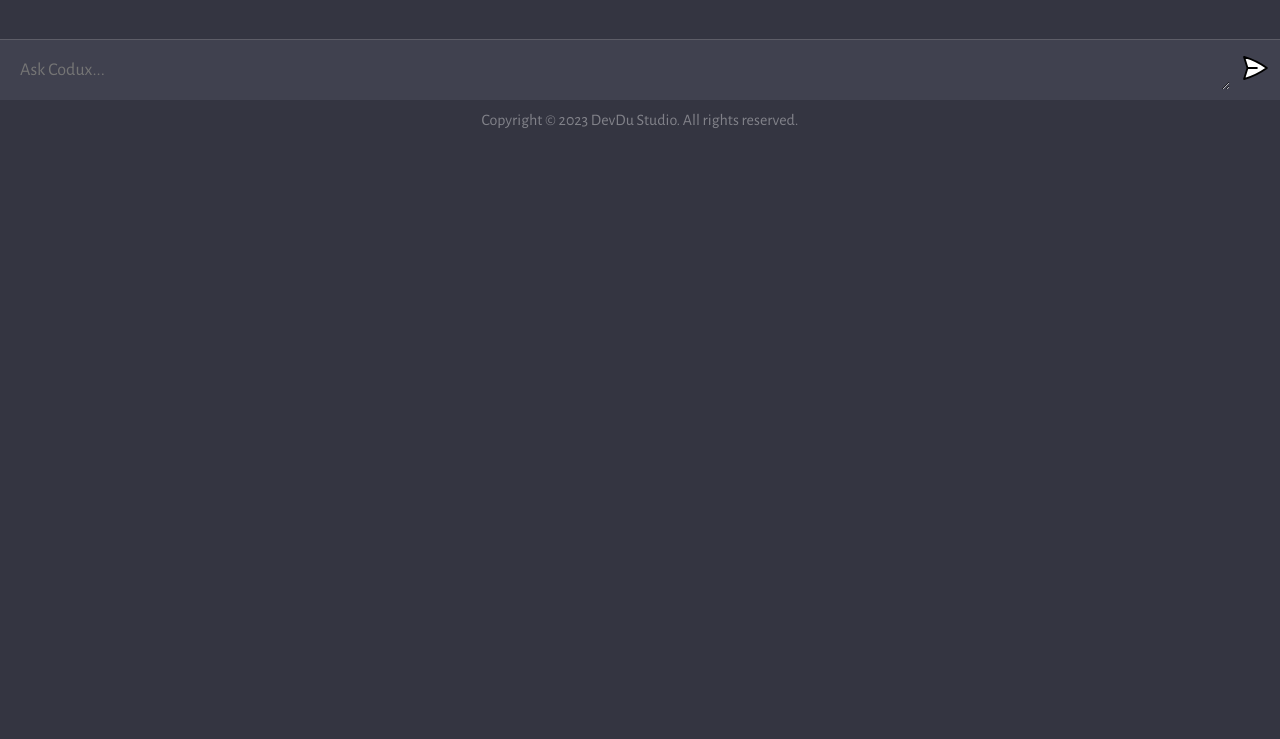
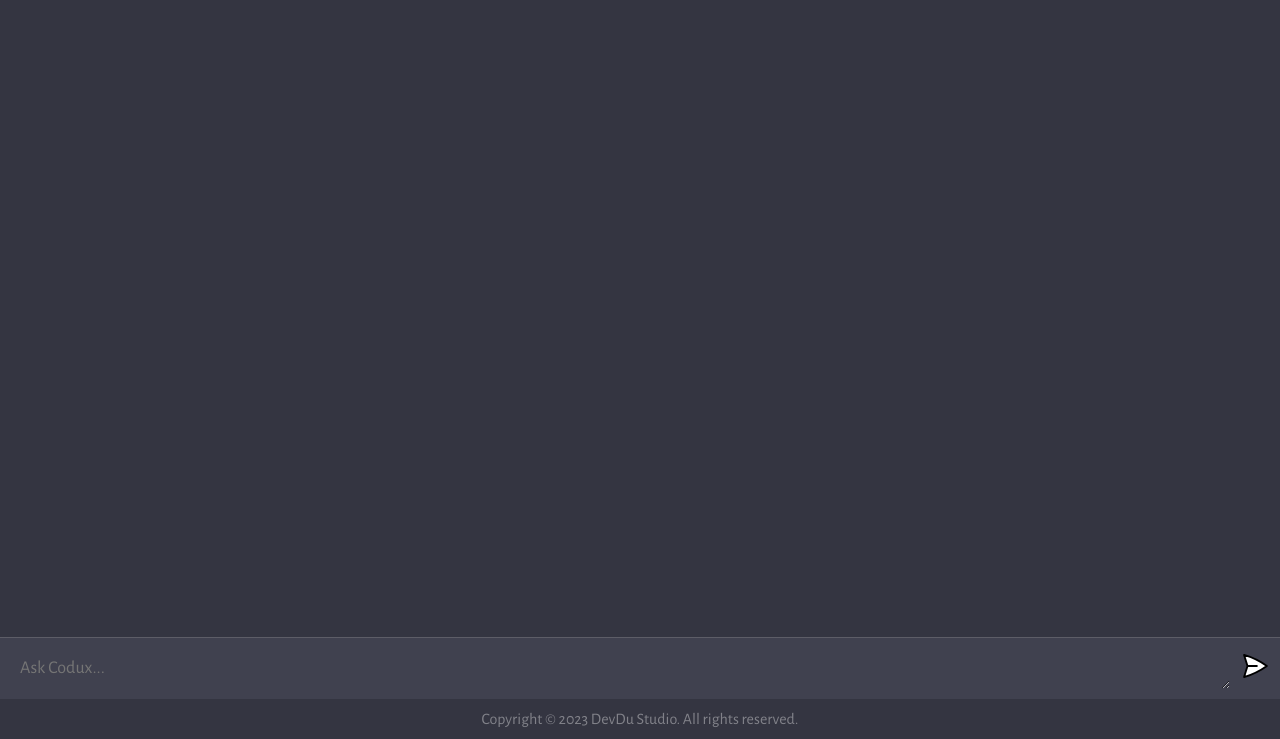
Before and after one commit to maeve-du/chatgpt-app, a website built with Vite: page client/index.html in a window 1280 px wide. Shown: the part 61-800 px from the top of the page. Built offline with nearby package versions, Linux system fonts and the light colour scheme.

Commit message:
fix UI bug

```diff
--- a/client/src/css/style.scss
+++ b/client/src/css/style.scss
@@ -10,8 +10,7 @@
 
 body {
   width: 100vw;
-  min-height: 100vh;
-  max-height: 100vh;
+  height: 100vh;
   background: #343541;
 }
 
@@ -32,7 +31,7 @@ body {
 
 #app {
   width: 100%;
-  height: 100%;
+  min-height: 100%;
   background: #343541;
   display: flex;
   flex-direction: column;
```
